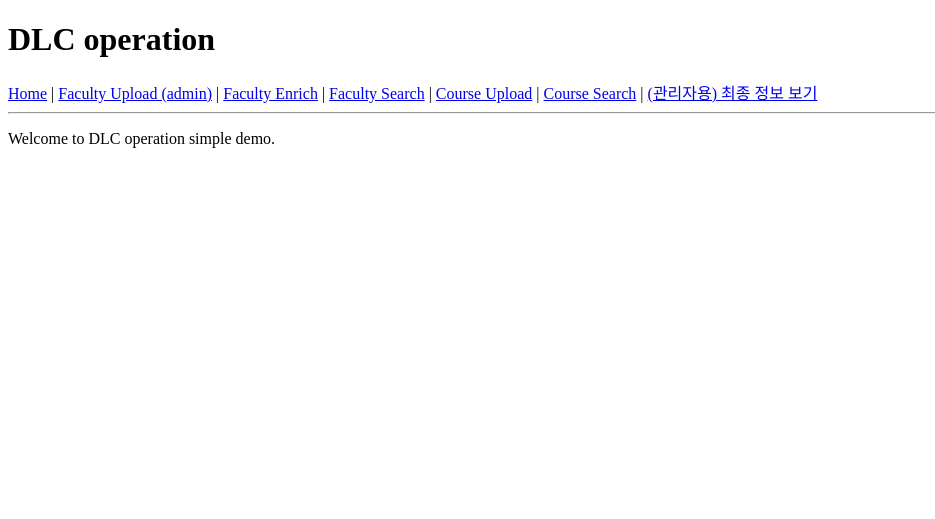
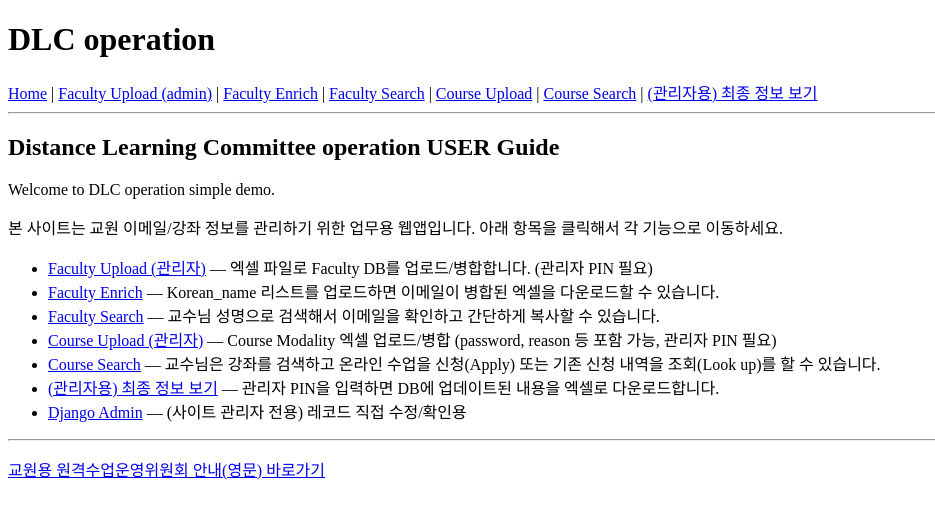
Before and after one commit to KDISCHOOL/Distance-Learning-Committee-6, a Django app: page / in a window 1280 px wide. Shown: the top 519 px of the page, without its empty margins (0-935 px from the left). Run offline with Django 4.2, Linux system fonts and the light colour scheme.

Commit message:
Update index.html with user guide and links

```diff
--- a/templates/core/index.html
+++ b/templates/core/index.html
@@ -1,4 +1,48 @@
 {% extends 'core/base.html' %}
 {% block content %}
+<h2>Distance Learning Committee operation USER Guide</h2>
 <p>Welcome to DLC operation simple demo.</p>
+<p>본 사이트는 교원 이메일/강좌 정보를 관리하기 위한 업무용 웹앱입니다. 아래 항목을 클릭해서 각 기능으로 이동하세요.</p>
+
+<ul>
+  <li>
+    <a href="{% url 'core:faculty_upload' %}">Faculty Upload (관리자)</a>
+    — 엑셀 파일로 Faculty DB를 업로드/병합합니다. (관리자 PIN 필요)
+  </li>
+  <li>
+    <a href="{% url 'core:faculty_enrich' %}">Faculty Enrich</a>
+    — Korean_name 리스트를 업로드하면 이메일이 병합된 엑셀을 다운로드할 수 있습니다.
+  </li>
+  <li>
+    <a href="{% url 'core:faculty_search' %}">Faculty Search</a>
+    — 교수님 성명으로 검색해서 이메일을 확인하고 간단하게 복사할 수 있습니다.
+  </li>
+  <li>
+    <a href="{% url 'core:course_upload' %}">Course Upload (관리자)</a>
+    — Course Modality 엑셀 업로드/병합 (password, reason 등 포함 가능, 관리자 PIN 필요)
+  </li>
+  <li>
+    <a href="{% url 'core:course_search' %}">Course Search</a>
+    — 교수님은 강좌를 검색하고 온라인 수업을 신청(Apply) 또는 기존 신청 내역을 조회(Look up)를 할 수 있습니다.
+  </li>
+  <li>
+    <a href="{% url 'core:course_admin_export' %}">(관리자용) 최종 정보 보기</a>
+    — 관리자 PIN을 입력하면 DB에 업데이트된 내용을 엑셀로 다운로드합니다.
+  </li>
+  <li>
+    <a href="/admin/">Django Admin</a>
+    — (사이트 관리자 전용) 레코드 직접 수정/확인용
+  </li>
+</ul>
+
+<hr>
+
+<!-- 교원용 원격수업운영위원회 안내(영문) 바로가기 링크 -->
+<p>
+  <a href="https://kdis-learning-innovation-division.notion.site/2025-Fall-Course-Modality-Guide-2422b42d056380c39392c755d64e16cd"
+     target="_blank" rel="noopener noreferrer">
+    교원용 원격수업운영위원회 안내(영문) 바로가기
+  </a>
+</p>
+
 {% endblock %}
```
